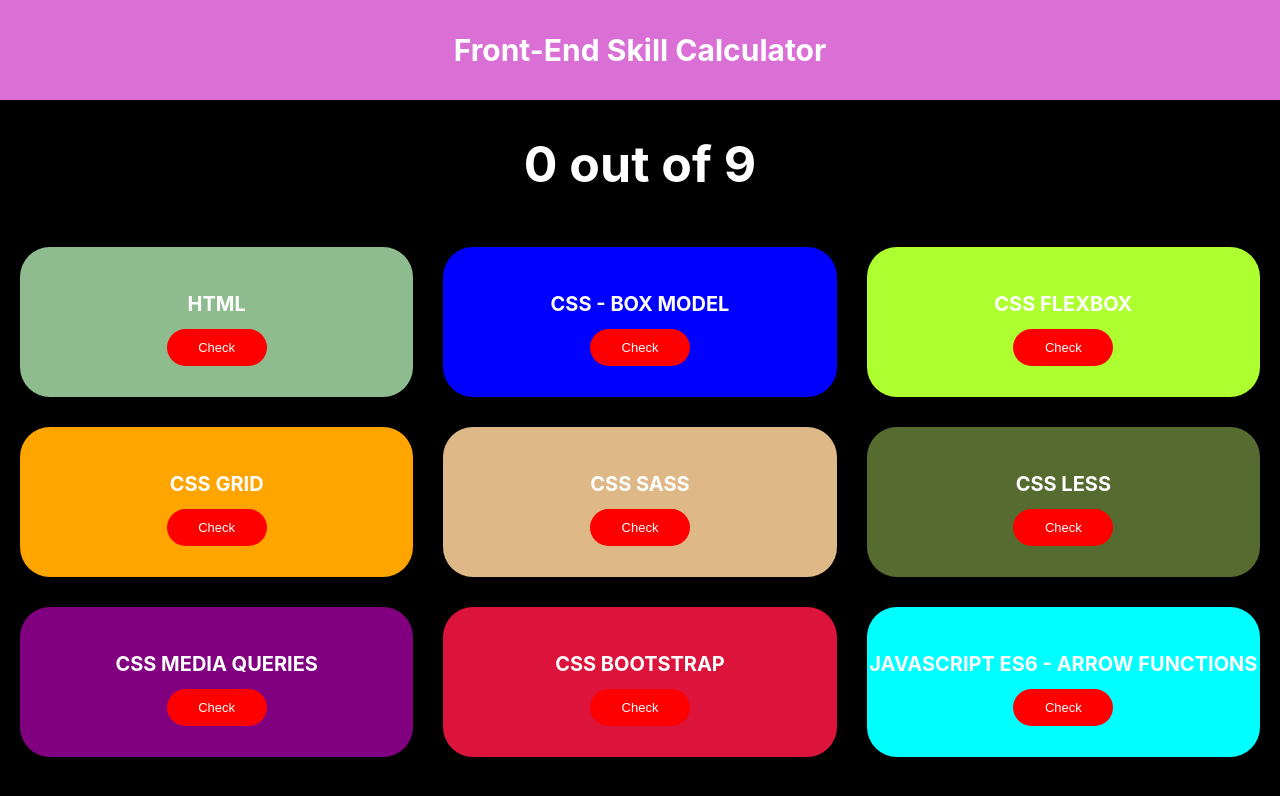
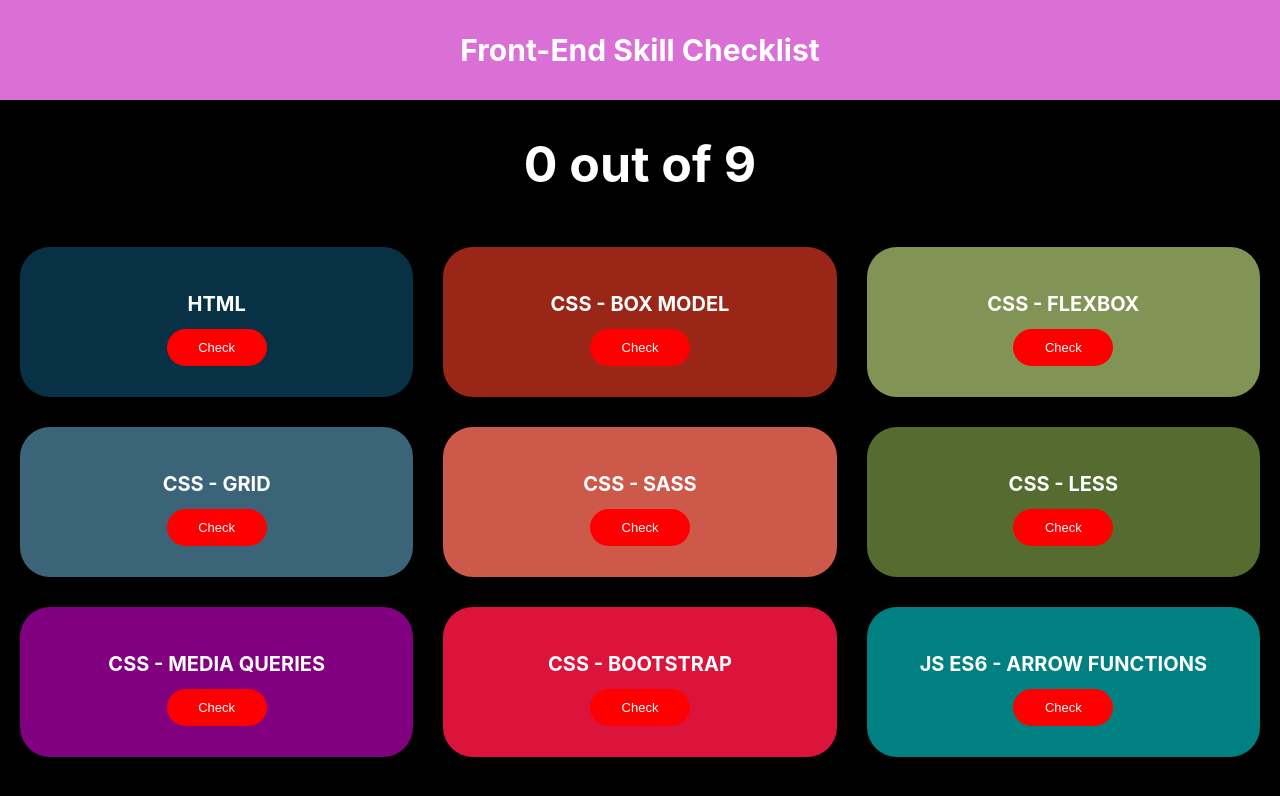
Before and after one commit to danielcarlman/skillcalculator, a React (Create React App) app: page / in a window 1280 px wide. Shown: the top 796 px of the page. Built offline with nearby package versions, Linux system fonts and the light colour scheme.

Commit message:
Changed colors. Destructured state objects. Changed if function to ternary

```diff
--- a/src/App.js
+++ b/src/App.js
@@ -25,92 +25,97 @@
     this.setState({ [value]: !this.state[value] });
     console.log(value);
 
-    if (this.state[value]) {
-      this.setState(({ count }) => ({
-        count: count - 1,
-      }));
-    } else {
-      this.setState(({ count }) => ({
-        count: count + 1,
-      }));
-    }
+    this.state[value]
+      ? this.setState(({ count }) => ({
+          count: count - 1,
+        }))
+      : this.setState(({ count }) => ({
+          count: count + 1,
+        }));
   };
 
   render() {
+    const {
+      html,
+      cssboxmodel,
+      cssflexbox,
+      cssgrid,
+      csssass,
+      cssless,
+      cssmediaqueries,
+      cssbootstrap,
+      javascriptarrowfunction,
+    } = this.state;
     return (
       <C.Container>
         <Navbar />
         <C.Counter>{this.state.count} out of 9</C.Counter>
         <C.BoxContainer>
-          <C.Box color='darkseagreen'>
+          <C.Box color='#093145'>
             <h1>HTML</h1>
-            <Button
-              onClick={this.toggleButton}
-              checked={this.state.html}
-              value={'html'}
-            />
+            <Button onClick={this.toggleButton} checked={html} value={'html'} />
           </C.Box>
-          <C.Box color='blue'>
+          <C.Box color='#9A2617'>
             <h1>CSS - BOX MODEL</h1>
             <Button
               onClick={this.toggleButton}
-              checked={this.state.cssboxmodel}
+              checked={cssboxmodel}
               value={'cssboxmodel'}
             />
           </C.Box>
-          <C.Box color='greenyellow'>
-            <h1>CSS FLEXBOX</h1>
+          <C.Box color='#829356'>
+            <h1>CSS - FLEXBOX</h1>
             <Button
               onClick={this.toggleButton}
-              checked={this.state.cssflexbox}
+              checked={cssflexbox}
               value={'cssflexbox'}
             />
           </C.Box>
-          <C.Box color='orange'>
-            <h1>CSS GRID</h1>
+          <C.Box color='#3C6478'>
+            <h1>CSS - GRID</h1>
             <Button
               onClick={this.toggleButton}
-              checked={this.state.cssgrid}
+              checked={cssgrid}
               value={'cssgrid'}
             />
           </C.Box>
-          <C.Box color='burlywood'>
-            <h1>CSS SASS</h1>
+          <C.Box color='#CD594A'>
+            <h1>CSS - SASS</h1>
             <Button
               onClick={this.toggleButton}
-              checked={this.state.csssass}
+              checked={csssass}
               value={'csssass'}
             />
           </C.Box>
           <C.Box color='darkolivegreen'>
-            <h1>CSS LESS</h1>
+            <h1>CSS - LESS</h1>
             <Button
               onClick={this.toggleButton}
-              checked={this.state.cssless}
+              checked={cssless}
               value={'cssless'}
             />
           </C.Box>
           <C.Box color='purple'>
-            <h1>CSS MEDIA QUERIES</h1>
+            <h1>CSS - MEDIA QUERIES</h1>
             <Button
               onClick={this.toggleButton}
-              checked={this.state.cssmediaqueries}
+              checked={cssmediaqueries}
               value={'cssmediaqueries'}
             />
           </C.Box>
           <C.Box color='crimson'>
-            <h1>CSS BOOTSTRAP</h1>
+            <h1>CSS - BOOTSTRAP</h1>
             <Button
               onClick={this.toggleButton}
-              checked={this.state.cssbootstrap}
+              checked={cssbootstrap}
               value={'cssbootstrap'}
             />
           </C.Box>
-          <C.Box color='cyan'>
-            <h1>JAVASCRIPT ES6 - ARROW FUNCTIONS</h1>
+          <C.Box color='teal'>
+            <h1>JS ES6 - ARROW FUNCTIONS</h1>
             <Button
               onClick={this.toggleButton}
-              checked={this.state.javascriptarrowfunction}
+              checked={javascriptarrowfunction}
               value={'javascriptarrowfunction'}
             />
           </C.Box>
--- a/src/Components/Navbar/index.js
+++ b/src/Components/Navbar/index.js
@@ -4,7 +4,7 @@
 export default function Navbar() {
   return (
     <C.Container>
-      <C.Title>Front-End Skill Calculator</C.Title>
+      <C.Title>Front-End Skill Checklist</C.Title>
     </C.Container>
   );
 }
--- a/src/styles.js
+++ b/src/styles.js
@@ -6,6 +6,7 @@
   align-items: center;
   background-color: black;
   color: white;
+  min-width: 350px;
 `;
 
 const Counter = styled.h1`
```
